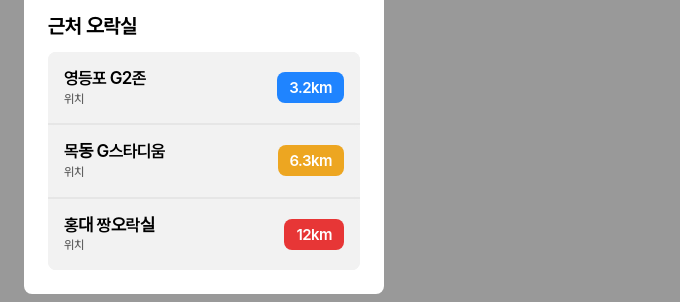
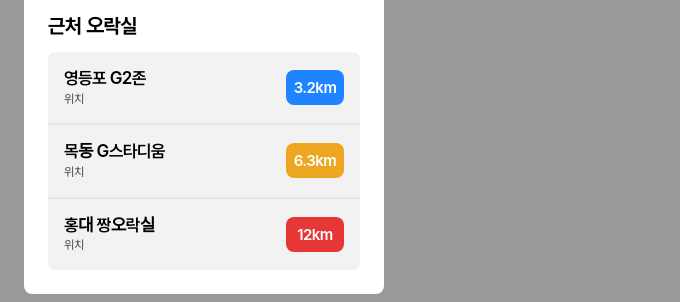
Before and after one commit to ericbaek/musefinder, a React (Create React App) app: page / in a window 1280 px wide. Shown: the part 226-528 px from the top of the page, without its empty margins (0-680 px from the left). Built offline with nearby package versions, Linux system fonts and the light colour scheme.

Commit message:
Update Card.css

```diff
--- a/src/DesignSystem/CSS/Card.css
+++ b/src/DesignSystem/CSS/Card.css
@@ -33,11 +33,13 @@
         }
 
     .Card .AccentColor {
-        padding: 8px 12px;
+        width: 58px;
+        padding: 10px 0;
         border-radius: var(--radius-system);
     }
 
         .Card .AccentText {
+            text-align: center;
             color: var(--colorless-100);
             font-weight: 600;
             font-size: 1.5rem;
```
